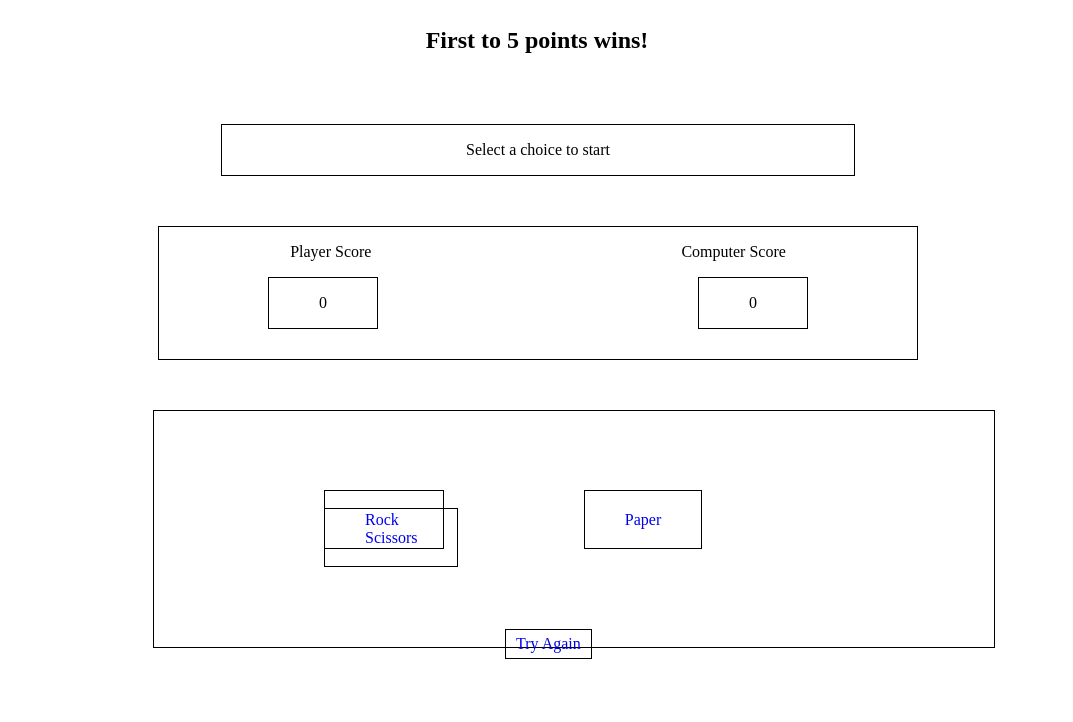
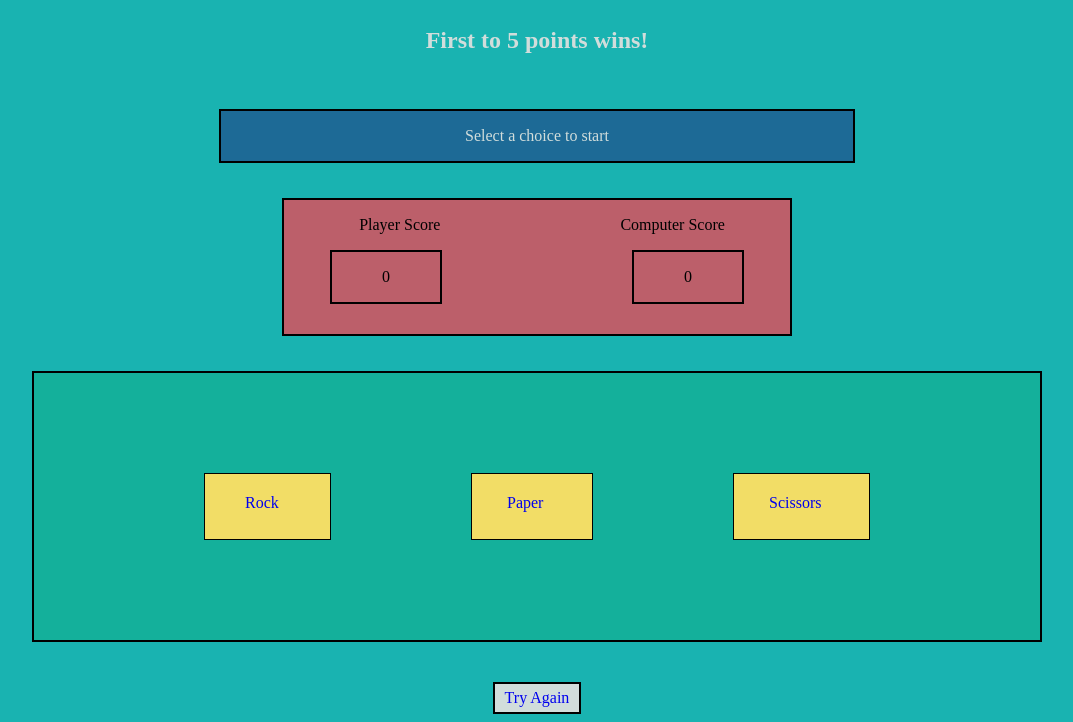
Before and after one commit to AzurusZ/rock-paper-scissors, a plain HTML site: page index.html in a window 1280 px wide. Shown: the part 81-803 px from the top of the page, without its empty margins (103-1176 px from the left). Drawn offline with Linux system fonts and the light colour scheme.

Commit message:
Finished the first final draft of the webpage.

```diff
--- a/game.js
+++ b/game.js
@@ -1,9 +1,11 @@
-
 const resultText = document.querySelector(".resultText");
 const rockButton = document.querySelector(".playerRock");
 const paperButton = document.querySelector(".playerPaper");
 const scissorsButton = document.querySelector(".playerScissors");
 const restartButton = document.querySelector(".tryAgainButton");
+
+const playerScoreBorder = document.querySelector("#playerScoreContainer");
+const computerScoreBorder = document.querySelector("#computerScoreContainer");
 
 let playerPoints = 0;
 let computerPoints = 0;
@@ -30,32 +32,41 @@ function playRound(playerSelection, computerSelection) {
     if (playerSelection === "rock") {
         if (computerSelection === "rock") {
             resultText.textContent = "It's a tie! Both chose Rock";
+            highlightWinner("tie");
         } else if (computerSelection === "paper") {
             computerPoints++;
             resultText.textContent = "You lose! Paper beats Rock";
+            highlightWinner("computer");
         } else if (computerSelection === "scissors") {
             playerPoints++;
             resultText.textContent = "You win! Rock beats Scissors";
+            highlightWinner("player");
         }
     } else if (playerSelection === "paper") {
         if (computerSelection === "rock") {
             playerPoints++;
             resultText.textContent = "You win! Paper beats Rock";
+            highlightWinner("player");
         } else if (computerSelection === "paper") {
             resultText.textContent = "It's a tie! Both chose paper";
+            highlightWinner("tie");
         } else if (computerSelection === "scissors") {
             computerPoints++;
             resultText.textContent = "You lose! Scissors beats paper";
+            highlightWinner("computer");
         }
     } else if (playerSelection === "scissors") {
         if (computerSelection === "rock") {
             computerPoints++;
             resultText.textContent = "You lose! Scissors beats Rock";
+            highlightWinner("computer");
         } else if (computerSelection === "paper") {
             playerPoints++;
             resultText.textContent = "You win! Scissors beats paper";
+            highlightWinner("player");
         } else if (computerSelection === "scissors") {
             resultText.textContent = "It's a tie! Both chose Scissors";
+            highlightWinner("tie");
         }
     } else {
         resultText.textContent = "Whoops! Something went wrong!";
@@ -97,7 +108,28 @@ function restartGame() {
     playerPoints = 0;
     computerPoints = 0;
     resultText.textContent = "Select a choice to start";
+    playerScoreBorder.style.borderColor = "black";
+    computerScoreBorder.style.borderColor = "black";
     updatePoints();
+}
+
+function highlightWinner(winner) {
+    switch(winner) {
+        case "player":
+            playerScoreBorder.style.borderColor = "#42F58A";
+            computerScoreBorder.style.borderColor = "black";
+            break;
+        case "computer":
+            playerScoreBorder.style.borderColor = "black";
+            computerScoreBorder.style.borderColor = "#42F58A";
+            break;
+        case "tie":
+            playerScoreBorder.style.borderColor = "black";
+            computerScoreBorder.style.borderColor = "black";
+            break;
+        default:
+            break;
+    }
 }
 
 rockButton.addEventListener("click", startRound);
--- a/index.html
+++ b/index.html
@@ -3,8 +3,8 @@
     <head>
         <title>Rock Paper Scissors</title>
         <div class="titleDiv">
-            <h1 id="title">Rock Paper Scissors</h1>
-            <h2>First to 5 points wins!</h2>
+            <h1 id="titleHeading">Rock Paper Scissors</h1>
+            <h2 id="titleHeading">First to 5 points wins!</h2>
         </div>
 
         <link rel="stylesheet" href="styles.css">
@@ -15,6 +15,7 @@
     <body>
 
         <main>
+            <div class="mainTabs">
                 <div class="resultsTab">
                     <p class="resultText" id="resultText">Select a choice to start</p>
                 </div>
@@ -46,8 +47,11 @@
                     </div>
                 </div>
 
+                <div class="resetTab">
+                    <a href="#" class="tryAgainButton">Try Again</a>
+                </div>
+            </div>
 
-            <a href="#" class="tryAgainButton">Try Again</a>
 
         </main>
 
--- a/styles.css
+++ b/styles.css
@@ -1,3 +1,19 @@
+html {
+    background-color: #19B3B1;
+    overflow-y: scroll;
+}
+
+.mainTabs {
+    display: flex;
+    flex-direction: column;
+    align-items: center;
+}
+
+#titleHeading {
+    color: #D1DDDB;
+}
+
+
 .titleDiv {
     position: relative;
     display: flex;
@@ -10,10 +26,15 @@
     display: flex;
     flex-direction: column;
     align-items: center;
-    border: 1px solid black;
-    width: 50%;
-    margin: 50px 0px 50px 25%;
+    border: 2px solid black;
+    min-width: 50%;
+    background-color: #1D6A96;
+    margin-top: 35px;
+}
 
+
+.resultText {
+    color: #D1DDDB;
 }
 
 .scoreTab {
@@ -21,9 +42,10 @@
     display: flex;
     flex-direction: column;
     align-items: center;
-    border: 1px solid black;
-    width: 60%;
-    margin: 0px 0px 50px 20%;
+    border: 2.5px solid black;
+    min-width: 40%;
+    background-color: #BC5F6A;
+    margin-top: 35px;
 }
 
 .scoreLabels {
@@ -34,7 +56,15 @@
 }
 
 .labelDivider {
-    width: 310px;
+    width: 180px;
+}
+
+.playerScoreLabel {
+    margin-left: 20px;
+}
+
+.computerScoreLabel {
+    margin-right: 10px;
 }
 
 .scoreContainers {
@@ -46,49 +76,74 @@
 }
 
 .containerDivider {
-    width: 320px;
+    width: 190px;
 }
 
 .playerScoreContainer {
-    border: 1px solid black;
+    border: 2px solid black;
     padding: 0px 50px;
 }
 
 .computerScoreContainer {
-    border: 1px solid black;
+    border: 2px solid black;
     padding: 0px 50px;
 }
 
 .playerTab {
-    position: absolute;
-    left: 20%;
+    position: relative;
     display: flex;
-    border: 1px solid black;
+    border: 2px solid black;
     padding: 100px;
-    width: 50%;
+    min-width: 40%;
     flex-direction: column;
     align-items: center;
+    background-color: #14B09B;
+    margin-top: 35px;
+}
+
+.playerButtons {
+    position: relative;
+    display: flex;
+    flex-direction: row;
 }
 
 .playerTab a {
     width: 50px;
-    height: 50px;
+    height: 25px;
     margin: 0 70px;
-    padding: 20px 40px;;
+    padding: 20px 35px;
     border: 1px solid black;
+    background-color: #F2DD66;
+    align-items: center;
 }
 
+.playerTab a:hover {
+    border: 3px solid black;
+}
 
+#scissors {
+    padding-right: 50px;
+}
+
+#rock {
+    padding-left: 40px;
+}
+
+.resetTab {
+    position: relative;
+    display: flex;
+    margin-top: 40px;
+}
 
 .tryAgainButton {
-    position: absolute;
-    left: 47.5%;
-    bottom: 7.5%;
     padding: 5px 10px;
-    border: 1px solid black;
+    border: 2px solid black;
+    background-color: #D1DDDB;
 }
 
-
+.tryAgainButton:hover {
+    border: 3px solid black;
+}
 
 a {
     text-decoration: none;
```
Lines whose indentation alone changed are shown as unchanged.
